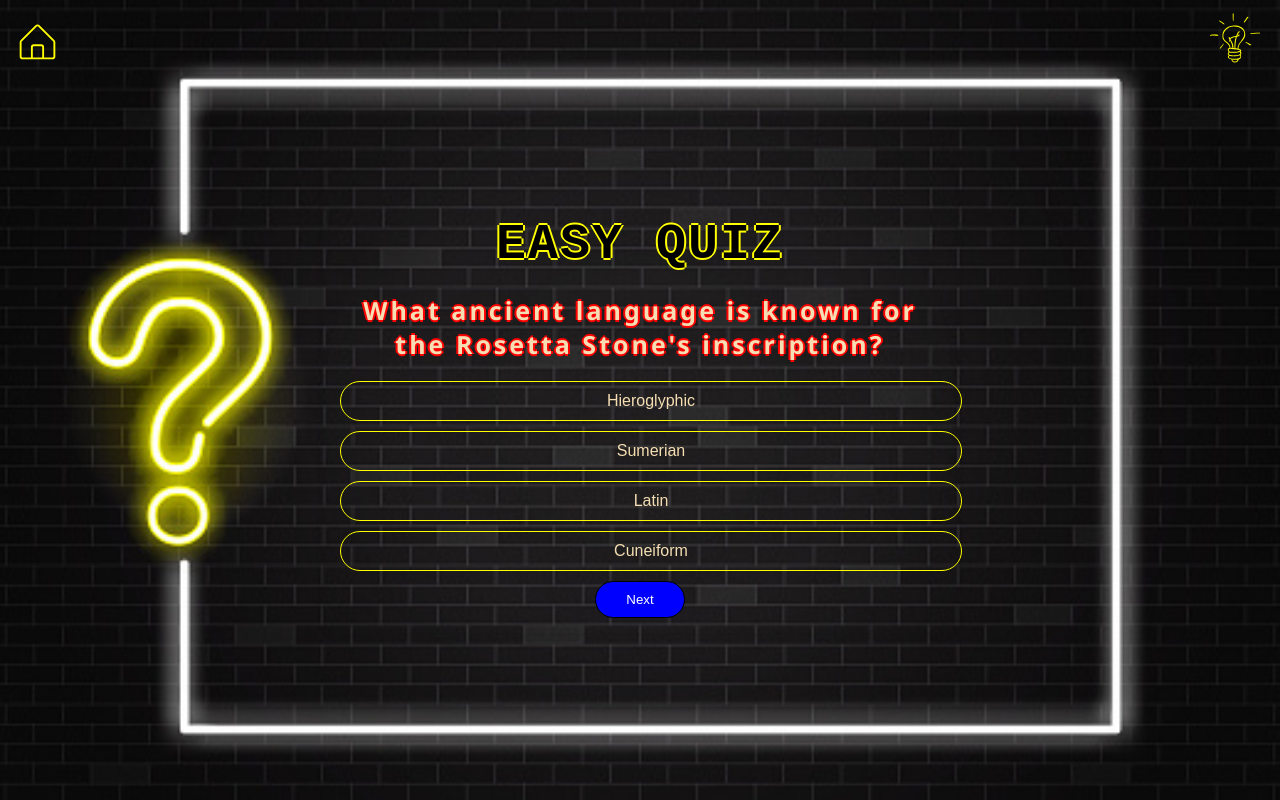
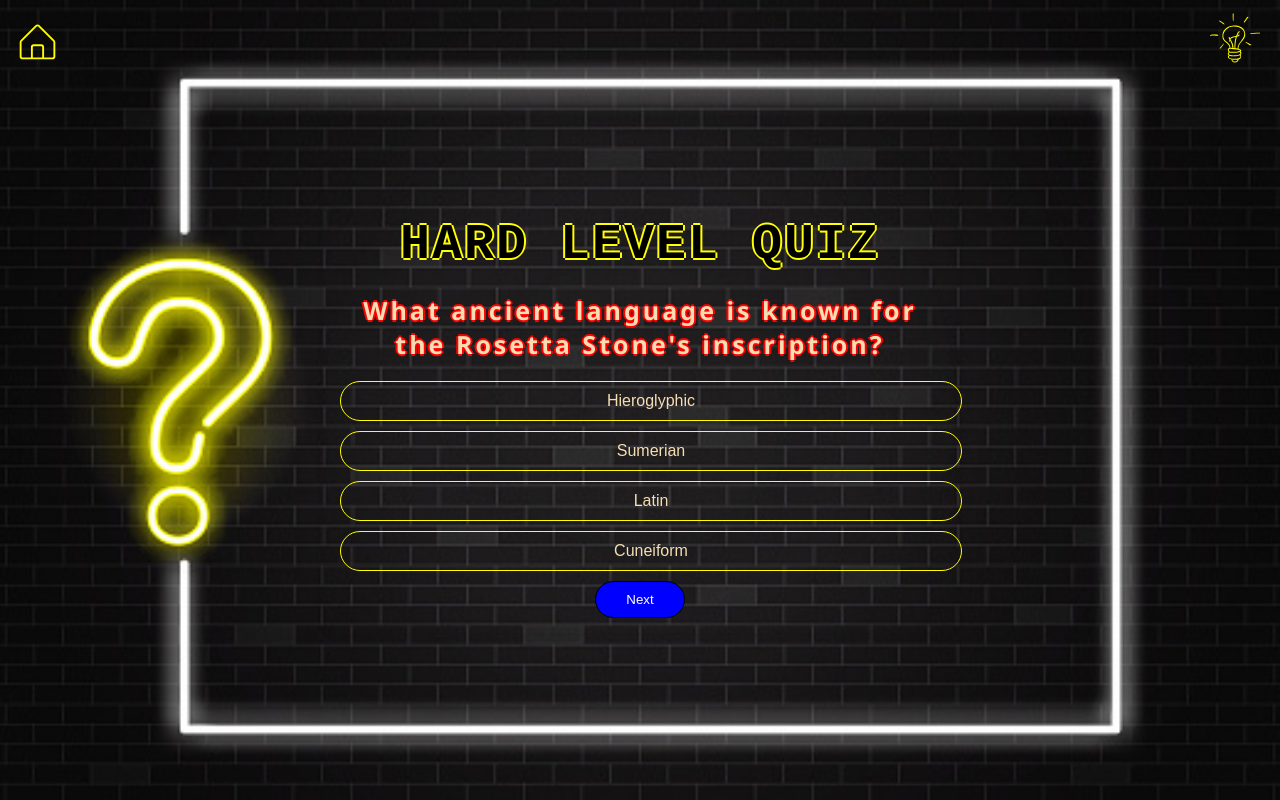
Before and after one commit to SahilVGite/General-Knowledge-Quiz, a plain HTML site: page hardlev.html in a window 1280 px wide. Drawn offline with Linux system fonts and the light colour scheme.

Commit message:
Update hardlev.html

```diff
--- a/hardlev.html
+++ b/hardlev.html
@@ -30,7 +30,7 @@
         </a>
     </div>
 	<div class="quiz-container">
-		<h1>Easy Quiz</h1>
+		<h1>Hard Level Quiz</h1>
 		<div class="question-container">
 			<div id="question" class="question">Question text will go here</div>
 			<div id="options" class="options">
```
